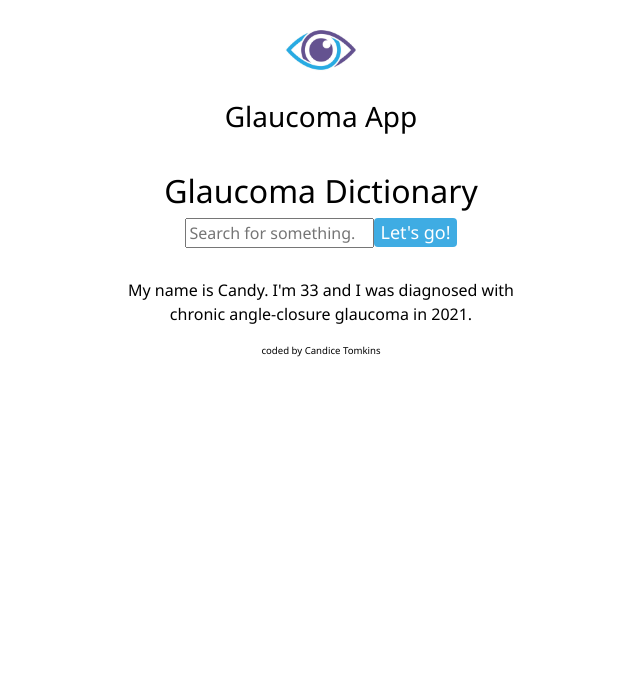
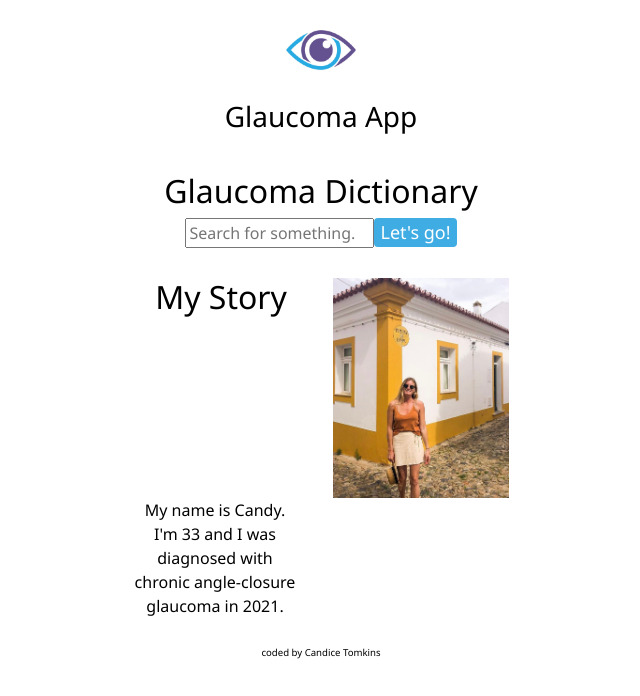
Before and after one commit to CandiceTomkins/glaucoma-app, a React (Create React App) app: page / in a window 1280 px wide. Shown: the top 696 px of the page, without its empty margins (319-959 px from the left). Built offline with nearby package versions, Linux system fonts and the light colour scheme.

Commit message:
added my Story title and image

```diff
--- a/src/MyStory.js
+++ b/src/MyStory.js
@@ -1,13 +1,30 @@
 import React from "react";
 import "./MyStory.css";
+import candy from "candy-yellow-white-house.jpeg";
 
 export default function MyStory() {
   return (
-    <div className="myStory">
-      <p>
-        My name is Candy. I'm 33 and I was diagnosed with chronic angle-closure
-        glaucoma in 2021.
-      </p>
+    <div className="container myStory">
+      <div className="row">
+        <div className="col-6">
+          <h2>My Story</h2>
+        </div>
+        <div className="col-6">
+          <img
+            src={candy}
+            alt="candy-yellow-white-house"
+            className="candy img-fluid"
+          />
+        </div>
+        <div className="row">
+          <div className="col-6">
+            <p>
+              My name is Candy. I'm 33 and I was diagnosed with chronic
+              angle-closure glaucoma in 2021.
+            </p>
+          </div>
+        </div>
+      </div>
     </div>
   );
 }
```
Also changed, not shown: src/candy-yellow-white-house.jpeg (added).
